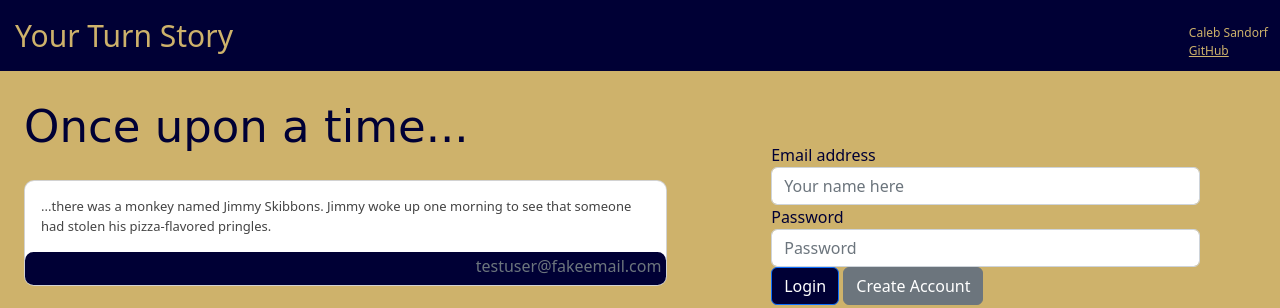
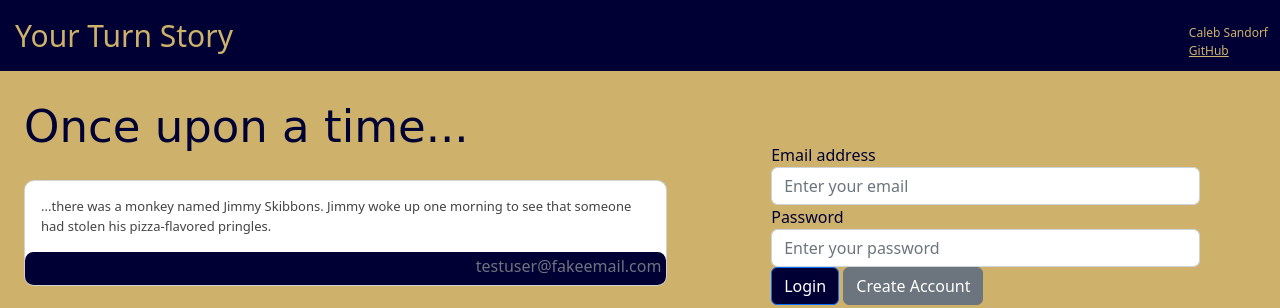
Before and after one commit to MonkeyMan123476/startup, a website: page public/index.html in a window 1280 px wide. Shown: the top 308 px of the page. Drawn offline with nearby package versions, Linux system fonts and the light colour scheme; no server answers; a web font is replaced by a local one.

Commit message:
Made text changes so the email and password instructions match.

```diff
--- a/public/index.html
+++ b/public/index.html
@@ -54,9 +54,9 @@
             <div class="account">
                 <div class="login-screen">
                     <label for="emailInput">Email address</label>
-                    <input type="email" class="form-control" id="emailInput" placeholder="Your name here"/>
+                    <input type="email" class="form-control" id="emailInput" placeholder="Enter your email"/>
                     <label for="passwordInput">Password</label>
-                    <input type="password" class="form-control" id="passwordInput" placeholder="Password"/>
+                    <input type="password" class="form-control" id="passwordInput" placeholder="Enter your password"/>
                     <button class="btn btn-primary" onclick="loginUser()">Login</button>
                     <button class="btn btn-secondary" onclick="createUser()">Create Account</button>
                     <p id="error-message"></p>
```
